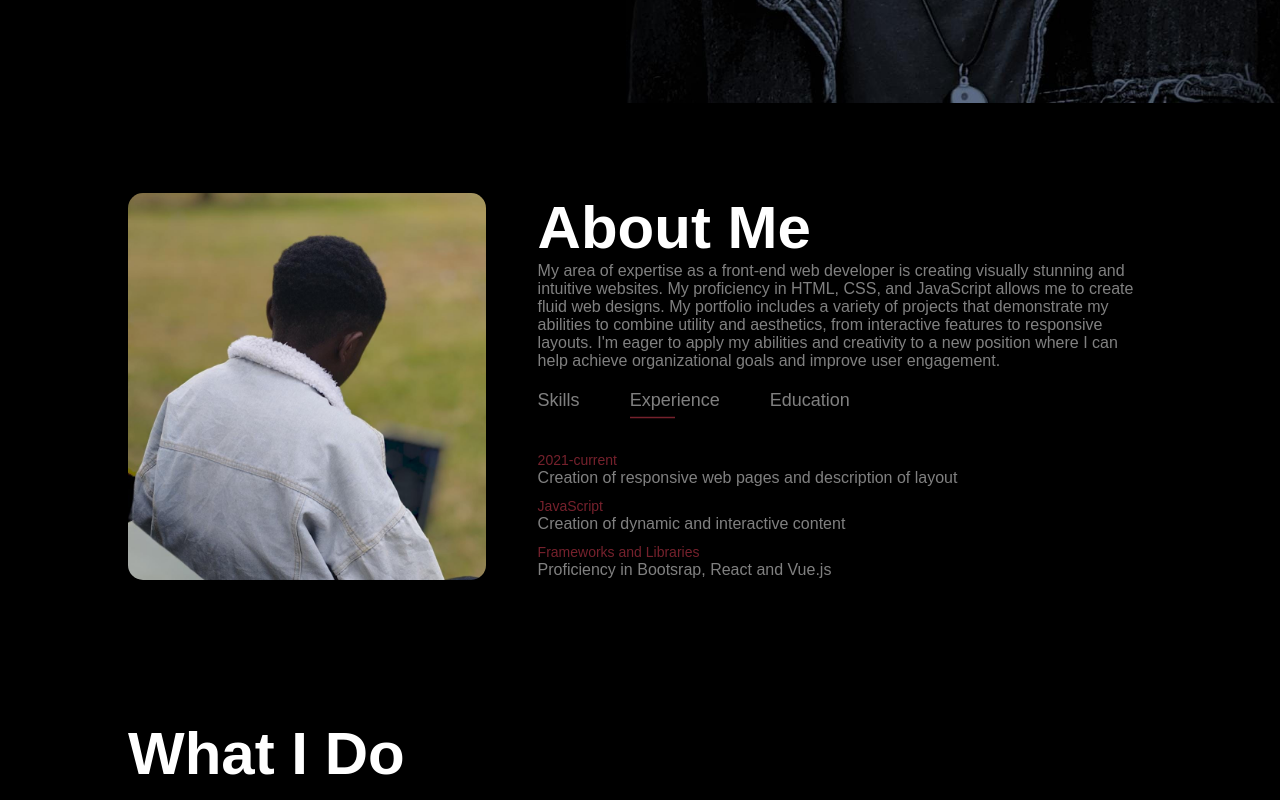
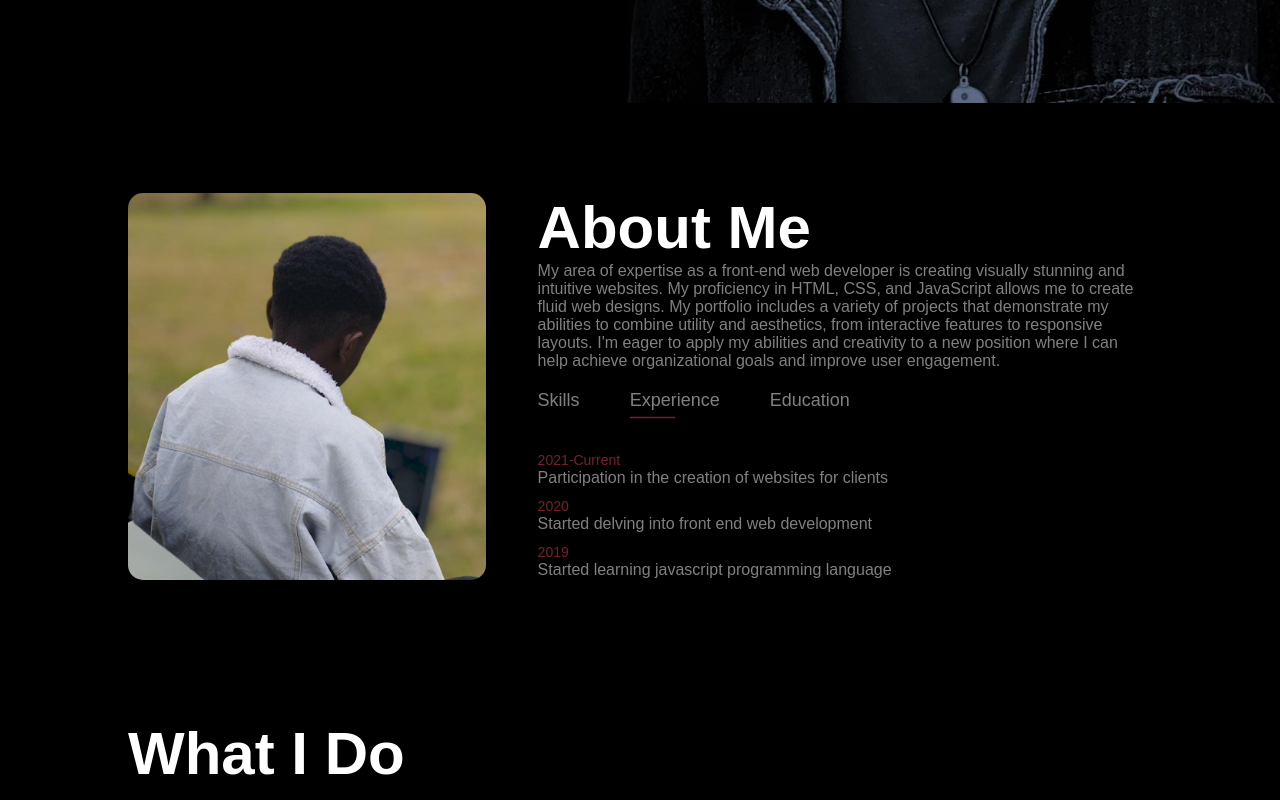
Before and after one commit to muuo-maker/my-website, a plain HTML site: page index.html in a window 1280 px wide. Both pictures are taken after a click on the element "Experience". Shown: the part 697-1497 px from the top of the page. Drawn offline with Linux system fonts and the light colour scheme; a web font is replaced by a local one.

Commit message:
Update index.html

```diff
--- a/index.html
+++ b/index.html
@@ -55,16 +55,16 @@
                 </div>
                 <div class="tab-contents" id="experience">
                     <ul>
-                        <li><span>2021-current</span><br>Creation of responsive web pages and description of layout</li>
-                        <li><span>JavaScript</span><br>Creation of dynamic and interactive content</li>
-                        <li><span>Frameworks and Libraries</span><br>Proficiency in Bootsrap, React and Vue.js</li>
+                        <li><span>2021-Current</span><br>Participation in the creation of websites for clients</li>
+                        <li><span>2020</span><br>Started delving into front end web development</li>
+                        <li><span>2019</span><br>Started learning javascript programming language</li>
                     </ul>
                 </div>
                 <div class="tab-contents" id="education">
                     <ul>
-                        <li><span>2024</span><br>Creation of responsive web pages and description of layout</li>
-                        <li><span>JavaScript</span><br>Creation of dynamic and interactive content</li>
-                        <li><span>Frameworks and Libraries</span><br>Proficiency in Bootsrap, React and Vue.js</li>
+                        <li><span>2021-Current</span><br>Dedan Kimathi University of Technology </li>
+                        <li><span>2017-2020</span><br>Makueni High School</li>
+                        <li><span>2012-2016</span><br>The Kenjoy School</li>
                     </ul>
                 </div>
             </div>
```
